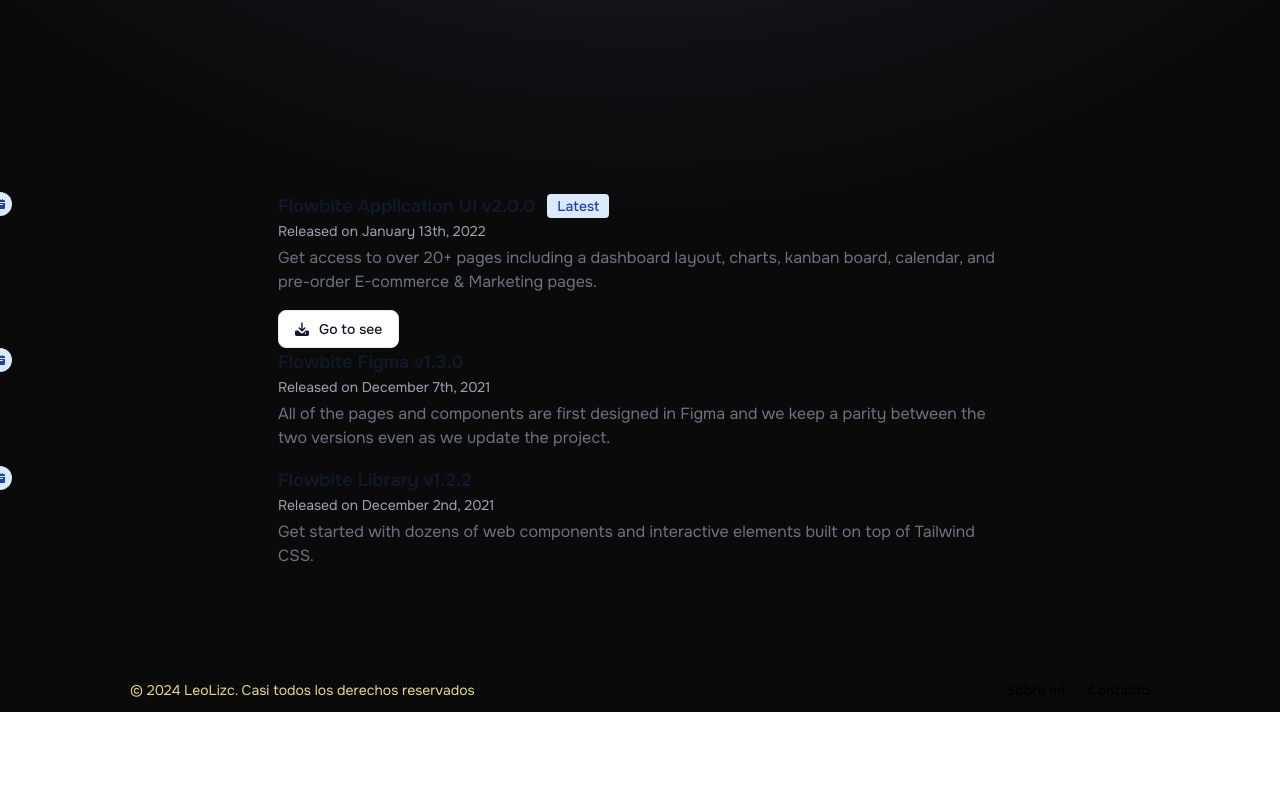
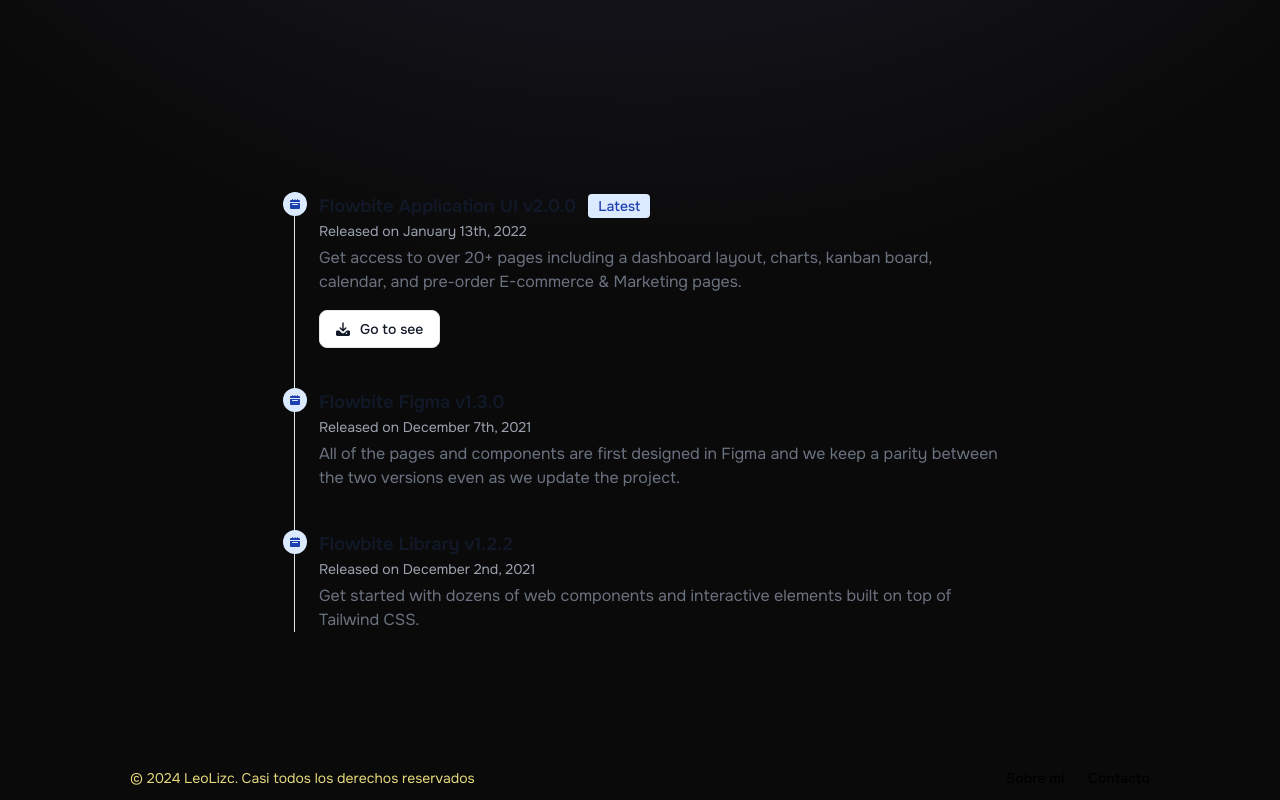
Before and after one commit to LeoLizc/leolizc.portfolio, a Next.js app: page / in a window 1280 px wide. Shown: the part 498-1298 px from the top of the page. Before the commit the page ends 1210 px from the top, so only its background shows below. Built offline with nearby package versions, Linux system fonts and the light colour scheme.

Commit message:
Add new directory to content array in tailwind.config.ts

```diff
--- a/tailwind.config.ts
+++ b/tailwind.config.ts
@@ -4,6 +4,7 @@
   content: [
     './src/pages/**/*.{js,ts,jsx,tsx,mdx}',
     './src/ui/components/**/*.{js,ts,jsx,tsx,mdx}',
+    './src/ui/sections/**/*.{js,ts,jsx,tsx,mdx}',
     './src/app/**/*.{js,ts,jsx,tsx,mdx}',
   ],
   theme: {
```
